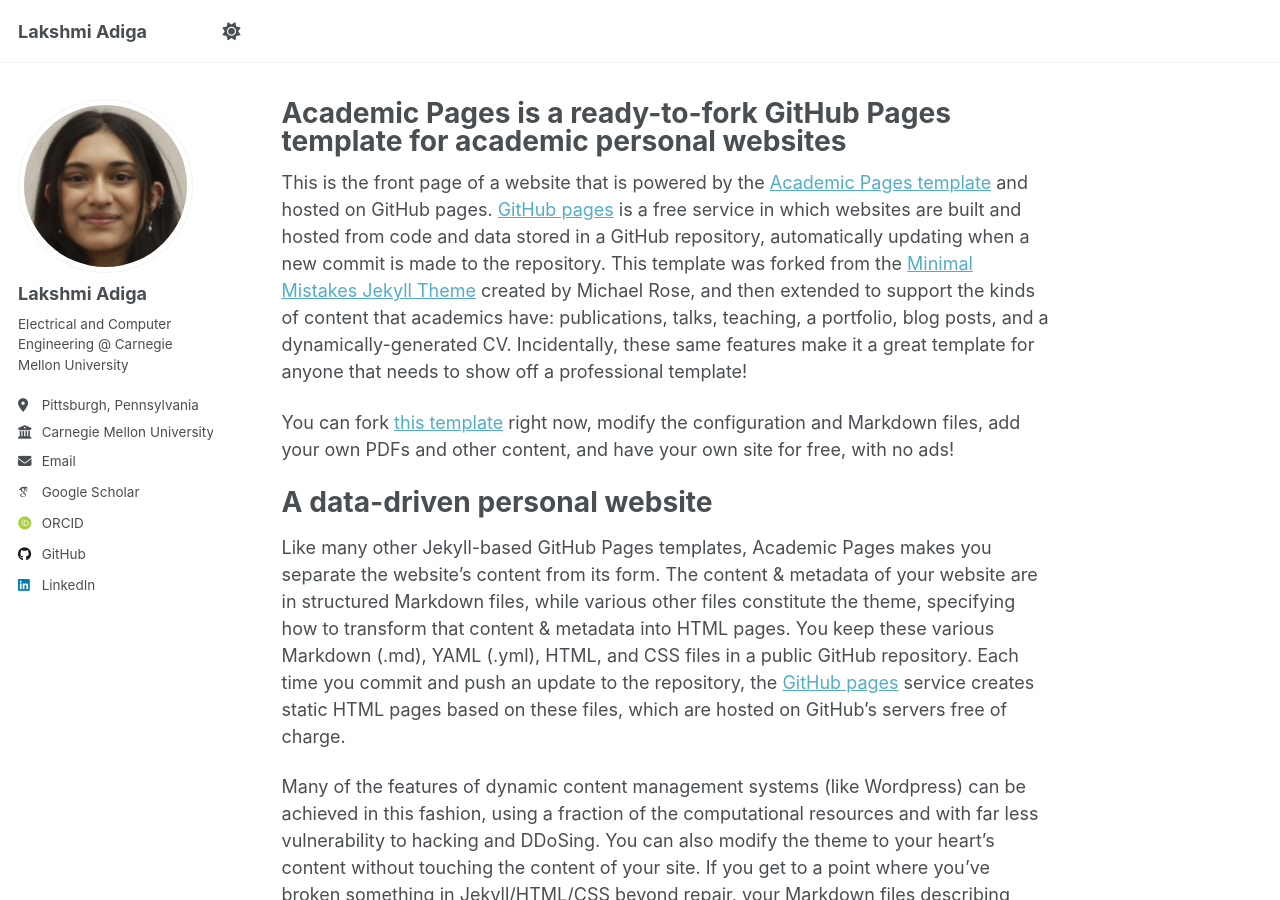
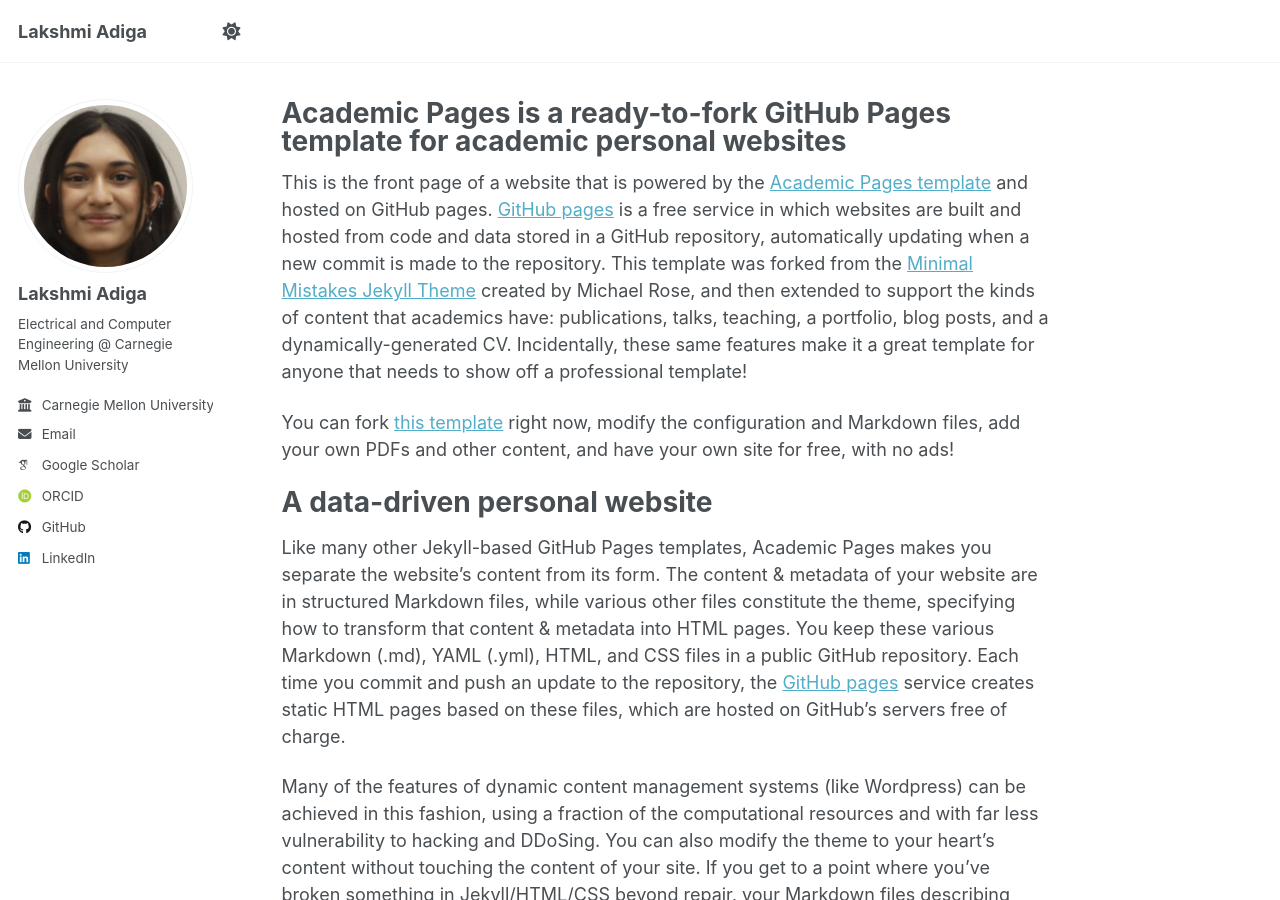
Before and after one commit to lakshmi-adiga/lakshmi-adiga.github.io, a Jekyll site: the page built from _pages/about.md, in a window 1280 px wide and 900 px high. Built offline with Jekyll 4.4.1, drawn with Linux system fonts in a browser that asks for light colours; some web fonts are replaced; a script that is not in the unit is left out.

Commit message:
Remove location from user profile in config
Removed location field from user profile.

```diff
--- a/_config.yml
+++ b/_config.yml
@@ -27,7 +27,6 @@ author:
   name             : "Lakshmi Adiga"
   pronouns         : # example: "she/her"
   bio              : "Electrical and Computer Engineering @ Carnegie Mellon University"
-  location         : "Pittsburgh, Pennsylvania"
   employer         : "Carnegie Mellon University"
   email            : "ladiga@andrew.cmu.edu"
 
```
